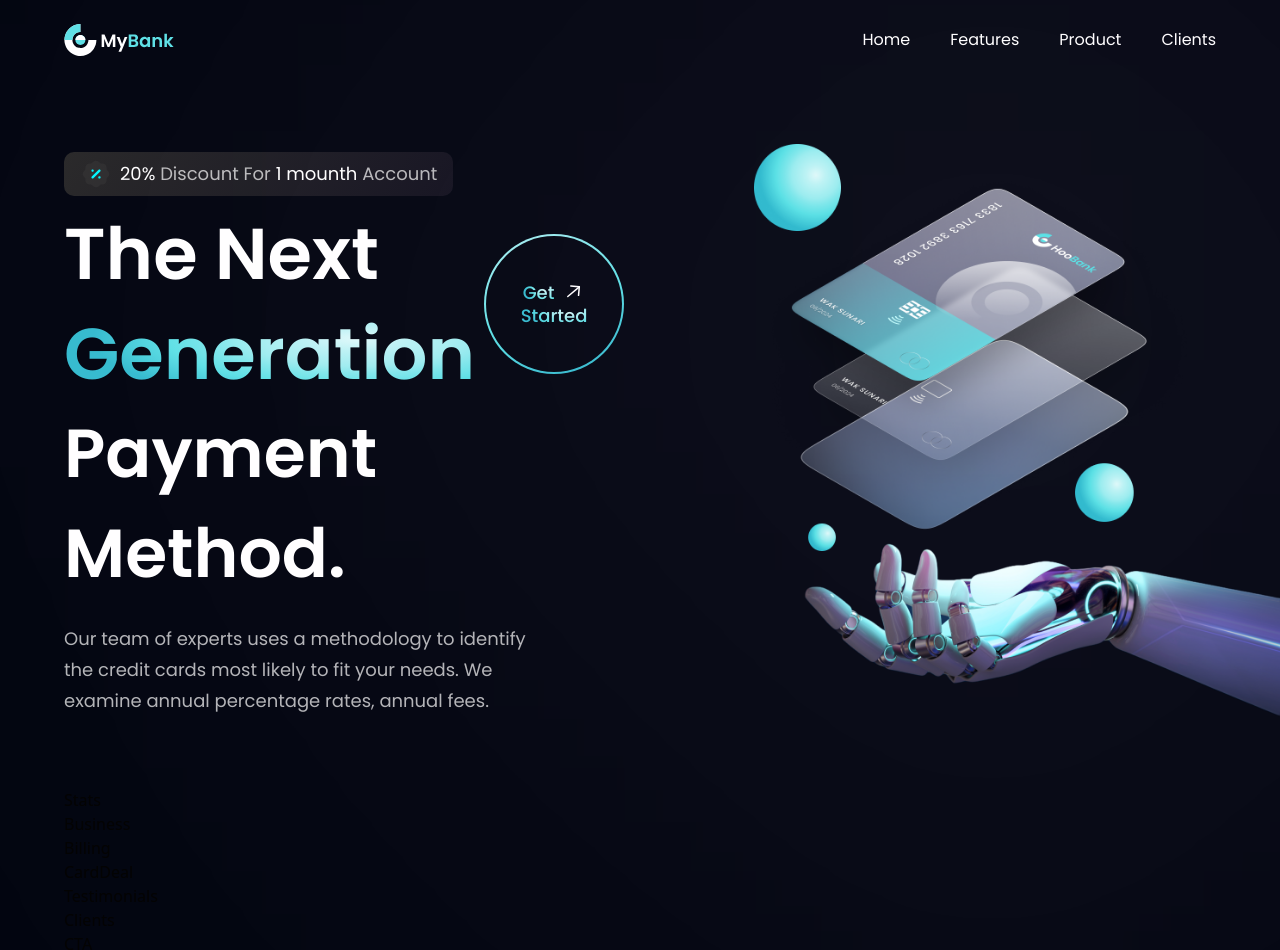
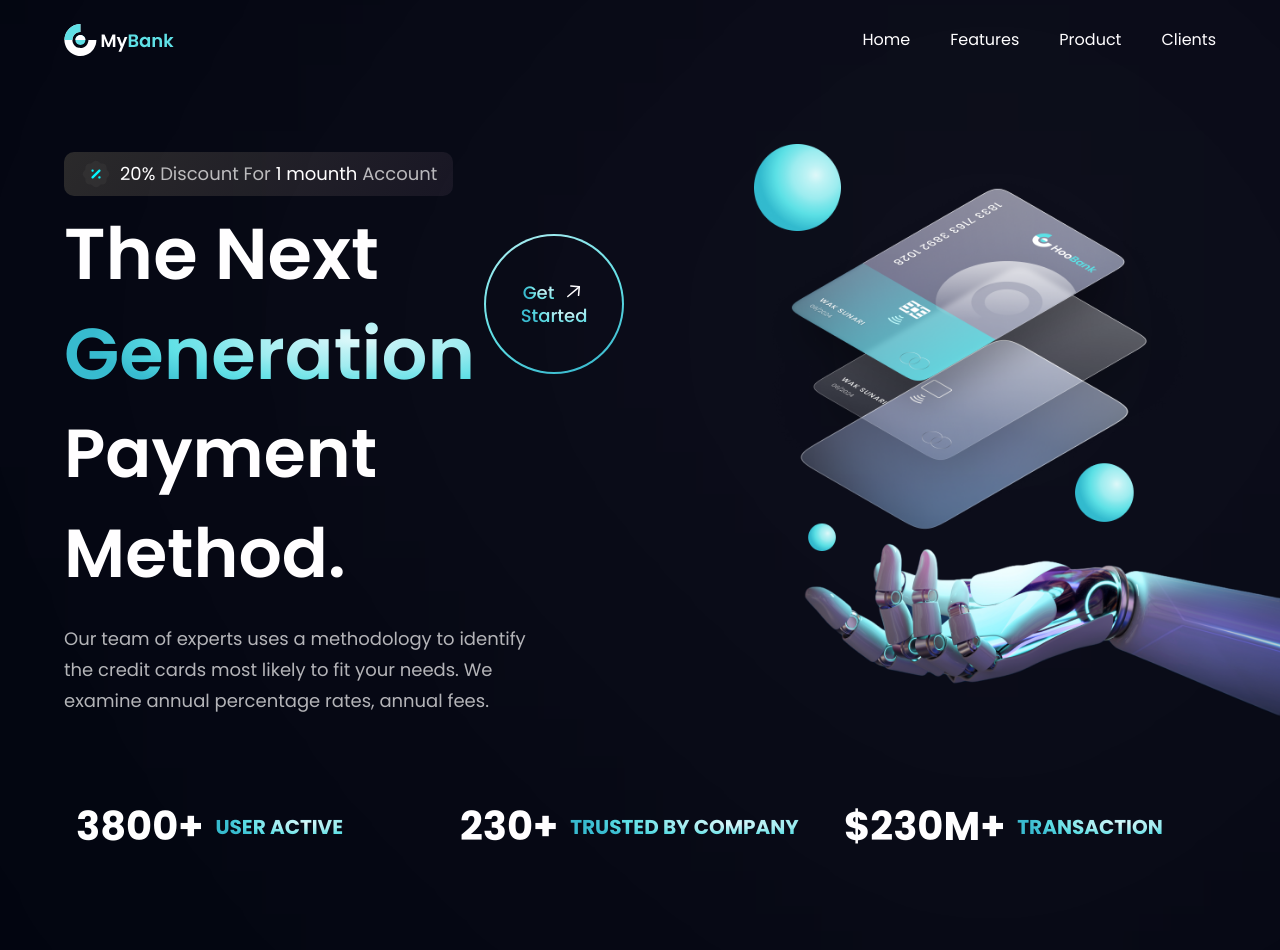
Before and after one commit to Hem1x/mybank-website, a React (Create React App) app: page / in a window 1280 px wide. Shown: the top 950 px of the page. Built offline with nearby package versions, Linux system fonts and the light colour scheme.

Commit message:
section "Stats" is done

```diff
--- a/src/components/Stats.jsx
+++ b/src/components/Stats.jsx
@@ -1,9 +1,15 @@
-import React from 'react'
+import {stats} from '../constants'
+import styles from '../styles'
 
-const Stats = () => {
-  return (
-    <div>Stats</div>
+const Stats = () => (
+    <section className={`${styles.flexCenter} flex-row flex-wrap sm:mb-20 mb-6`}>
+      {stats.map((stat) => (
+        <div key={stat.id} className={`flex-1 flex justify-start items-center flex-row m-3`}>
+          <h4 className='font-poppins font-bold xs:text-[40px] text-[30px] xs:leading-[53px] leading-[43px] text-white'>{stat.value}</h4>
+          <p className='font-poppins font-bold xs:text-[20px] text-[15px] xs:leading-[26px] leading-[21px] text-gradient uppercase ml-3'>{stat.title}</p>
+        </div>
+      ))}
+    </section>
   )
-}
 
 export default Stats
```
